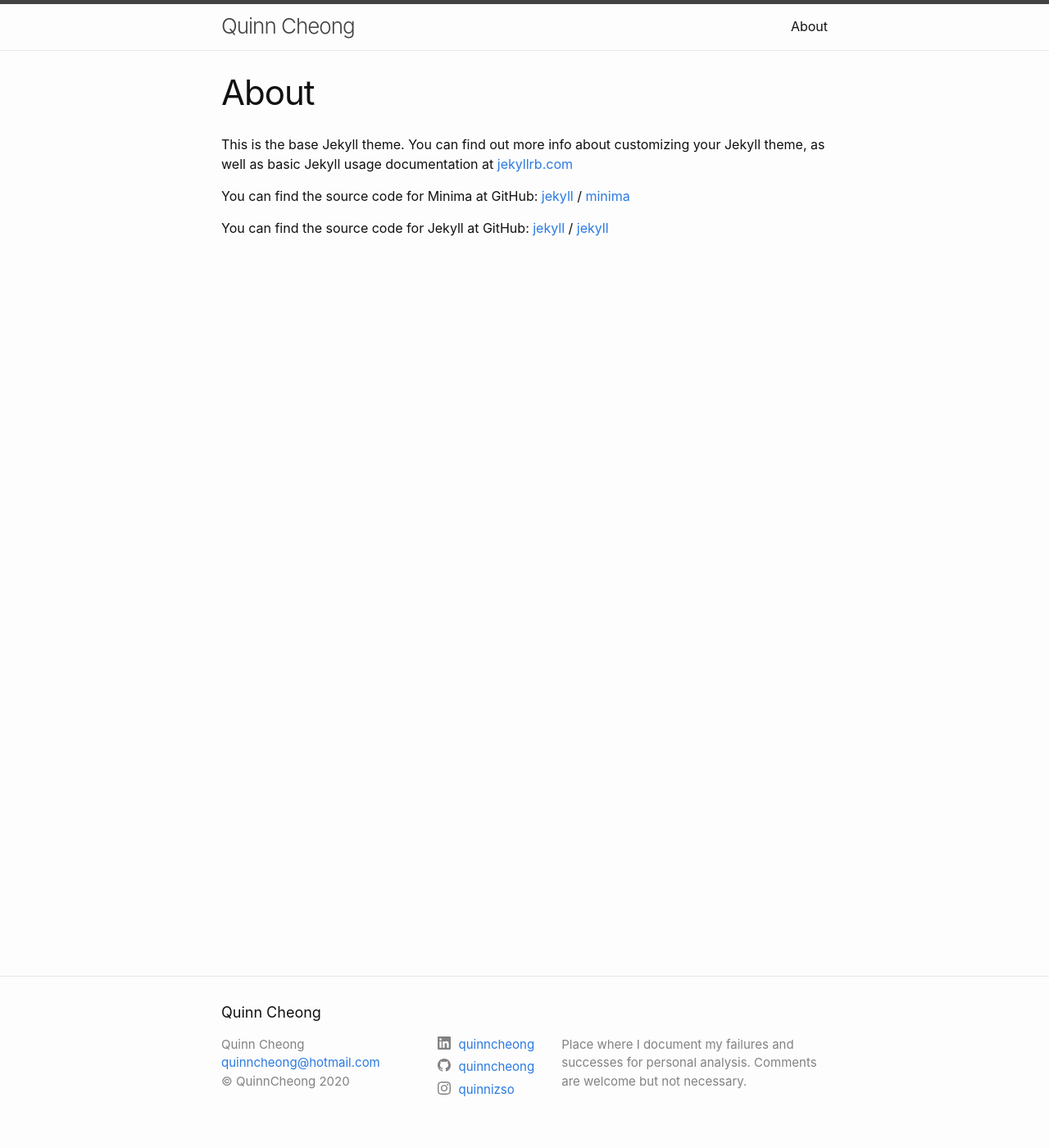
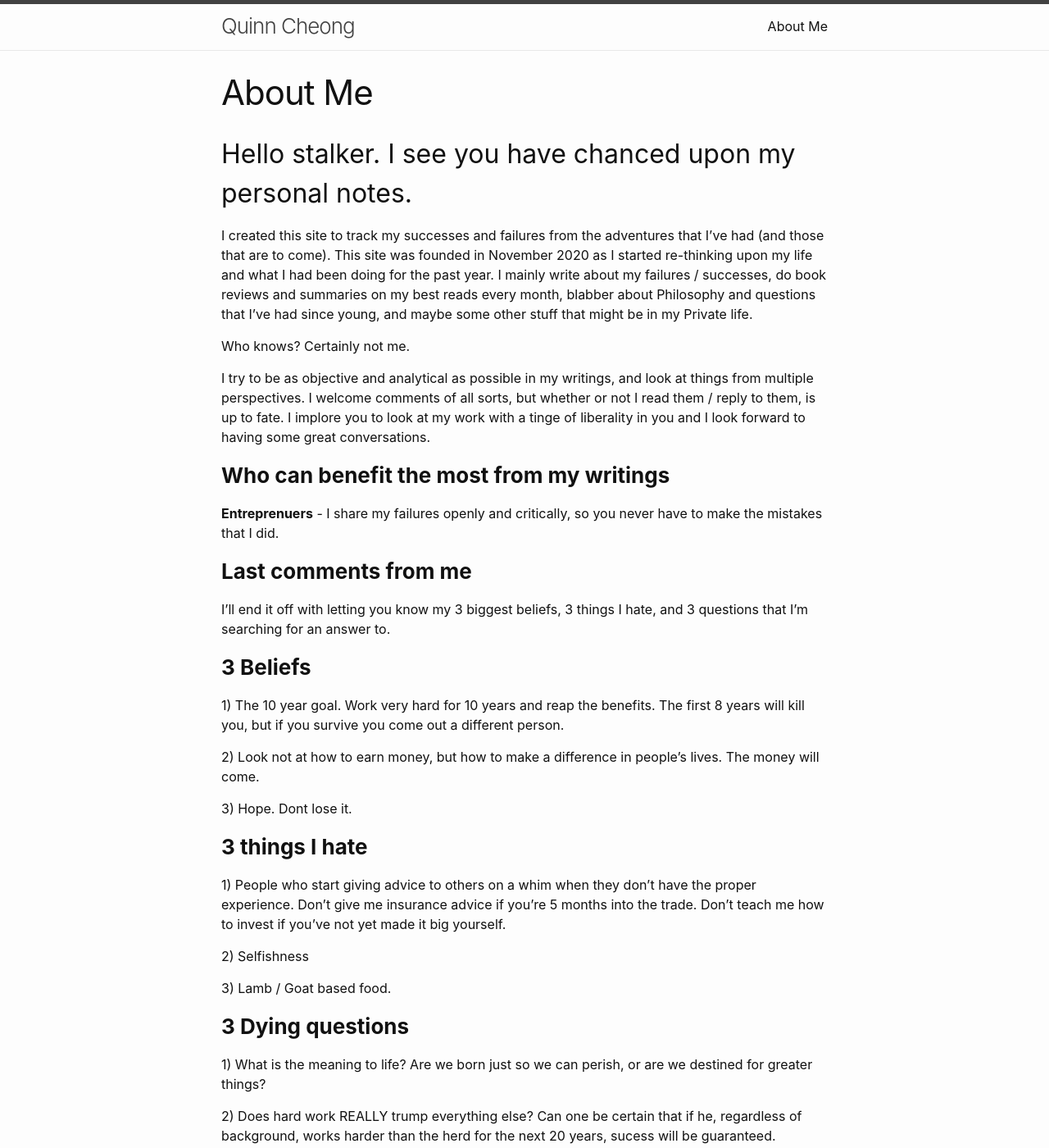
Before and after one commit to quinncheong/quinncheong.github.io, a Jekyll site: the page built from about.markdown, in a window 1280 px wide and 1400 px high. Shown: the whole window at 82% size. Built offline with Jekyll 4.4.1, drawn with Linux system fonts in a browser that asks for light colours; some of the changed text lies outside the part shown.

Commit message:
First major diary update

```diff
--- a/about.markdown
+++ b/about.markdown
@@ -1,18 +1,42 @@
 ---
 layout: page
-title: About
+title: About Me
 permalink: /about/
 ---
 
-This is the base Jekyll theme. You can find out more info about customizing your Jekyll theme, as well as basic Jekyll usage documentation at [jekyllrb.com](https://jekyllrb.com/)
+## Hello stalker. I see you have chanced upon my personal notes.
 
-You can find the source code for Minima at GitHub:
-[jekyll][jekyll-organization] /
-[minima](https://github.com/jekyll/minima)
+I created this site to track my successes and failures from the adventures that I've had (and those that are to come). This site was founded in November 2020 as I started re-thinking upon my life and what I had been doing for the past year. I mainly write about my failures / successes, do book reviews and summaries on my best reads every month, blabber about Philosophy and questions that I've had since young, and maybe some other stuff that might be in my Private life.
 
-You can find the source code for Jekyll at GitHub:
-[jekyll][jekyll-organization] /
-[jekyll](https://github.com/jekyll/jekyll)
+Who knows? Certainly not me.
 
+I try to be as objective and analytical as possible in my writings, and look at things from multiple perspectives. I welcome comments of all sorts, but whether or not I read them / reply to them, is up to fate. I implore you to look at my work with a tinge of liberality in you and I look forward to having some great conversations.
 
-[jekyll-organization]: https://github.com/jekyll
+### **Who can benefit the most from my writings**
+**Entreprenuers** - I share my failures openly and critically, so you never have to make the mistakes that I did.
+
+### **Last comments from me**
+I'll end it off with letting you know my 3 biggest beliefs, 3 things I hate, and 3 questions that I'm searching for an answer to.
+
+### **3 Beliefs**
+1) The 10 year goal. Work very hard for 10 years and reap the benefits. The first 8 years will kill you, but if you survive you come out a different person.
+
+2) Look not at how to earn money, but how to make a difference in people's lives. The money will come.
+
+3) Hope. Dont lose it.
+
+### **3 things I hate**
+1) People who start giving advice to others on a whim when they don't have the proper experience. Don't give me insurance advice if you're 5 months into the trade. Don't teach me how to invest if you've not yet made it big yourself.
+
+2) Selfishness
+
+3) Lamb / Goat based food.
+
+### **3 Dying questions**
+1) What is the meaning to life? Are we born just so we can perish, or are we destined for greater things?
+
+2) Does hard work REALLY trump everything else? Can one be certain that if he, regardless of background, works harder than the herd for the next 20 years, sucess will be guaranteed.
+
+3) Why is there so much hate in this world? Why has everyone been poulluted with jealousy and greed? Why are the successful able to look past these nonsensical, arbitrary desires and focus on the real thing?
+
+> Life is a big, dark room, so big that its 1km by 1km, and so dark that no matter how hard you try, you cant see shit. However, there is a door. Some people are born closer to the door, but others, not so lucky. Keep walking, find the wall, and move, regardless of what it takes. - Quinn
```
Also changed, not shown: _posts/2020-11-29-my-first-post.md (deleted, +0 -13 lines), _posts/2020-11-29-site-update-and-reveal.md (added, +14 -0 lines), _posts/2020-11-29-welcome-to-jekyll.markdown (+25 -17 lines).
